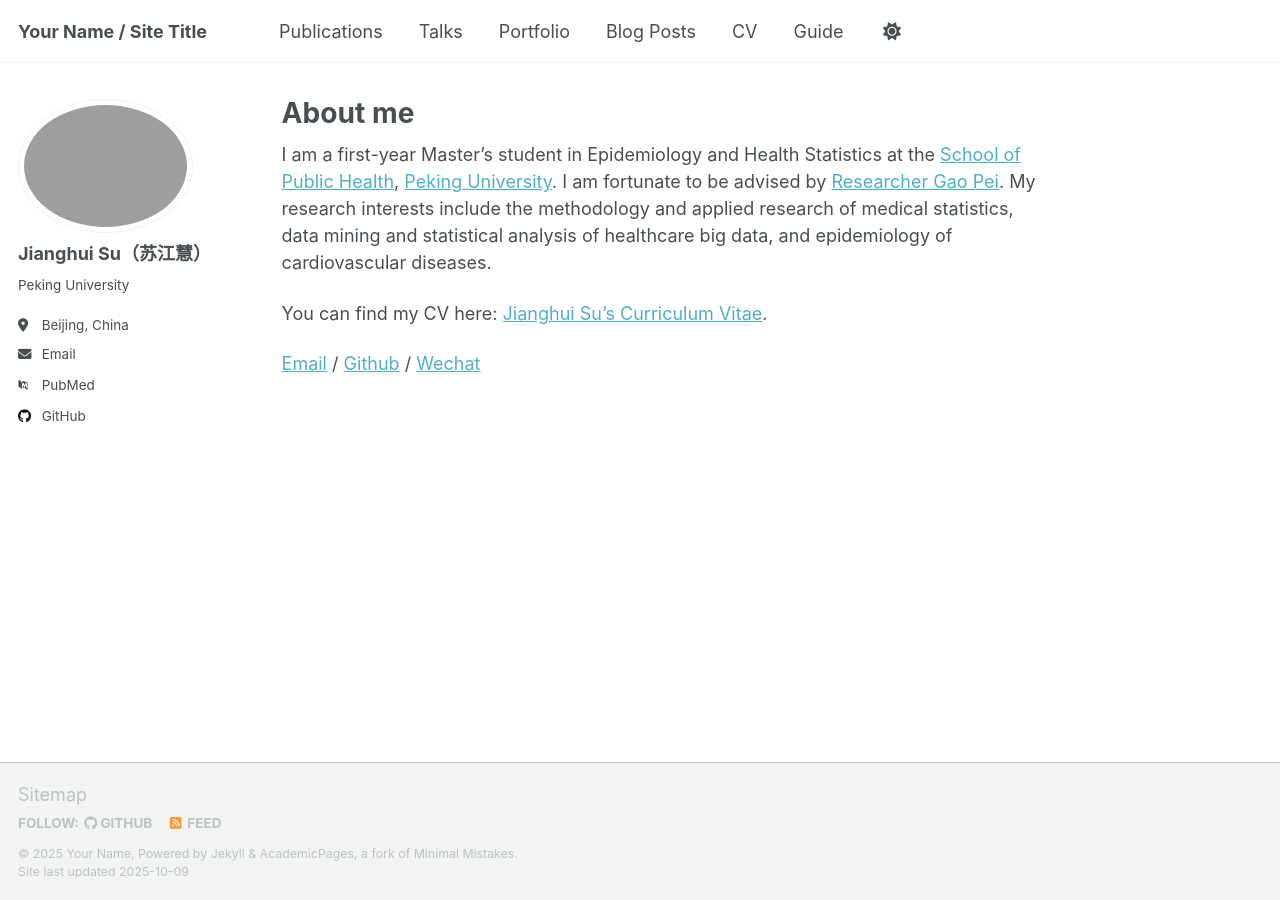
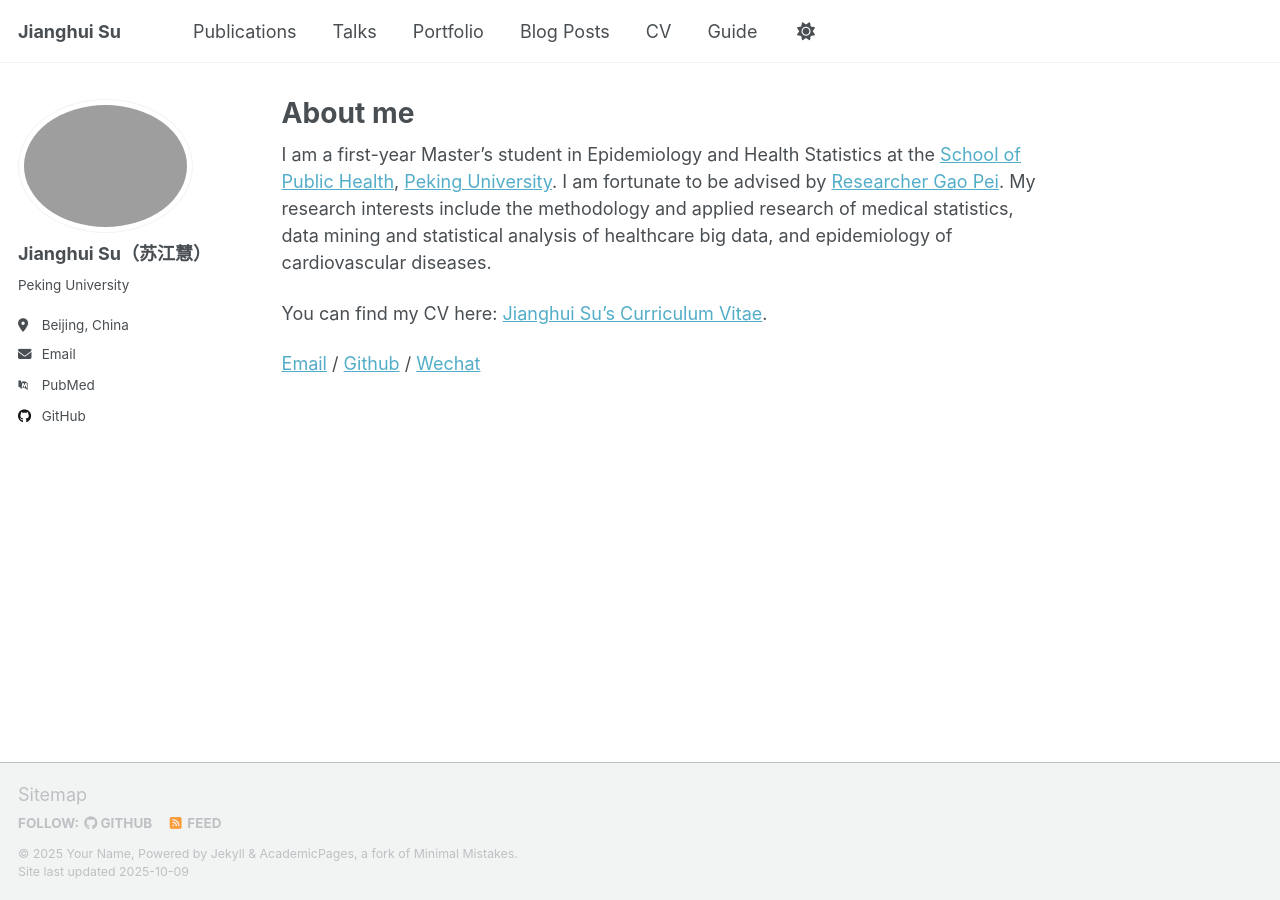
Before and after one commit to JianghuiSu/JianghuiSu.github.io, a Jekyll site: the page built from _pages/about.md, in a window 1280 px wide. Built offline with Jekyll 4.4.1, drawn with Linux system fonts in a browser that asks for light colours; some web fonts are replaced; a script that is not in the unit is left out.

Commit message:
Update _config.yml

```diff
--- a/_config.yml
+++ b/_config.yml
@@ -9,7 +9,7 @@
 # Basic Site Settings
 locale                   : "en-US"
 site_theme               : "default" # Currently available options are "default", "air"
-title                    : "Your Name / Site Title"
+title                    : "Jianghui Su"
 title_separator          : "-"
 name                     : &name "Your Name"
 description              : &description "Your Name's academic portfolio"   # Update this with a general description of your site, this is the default if not overridden by a page
```
